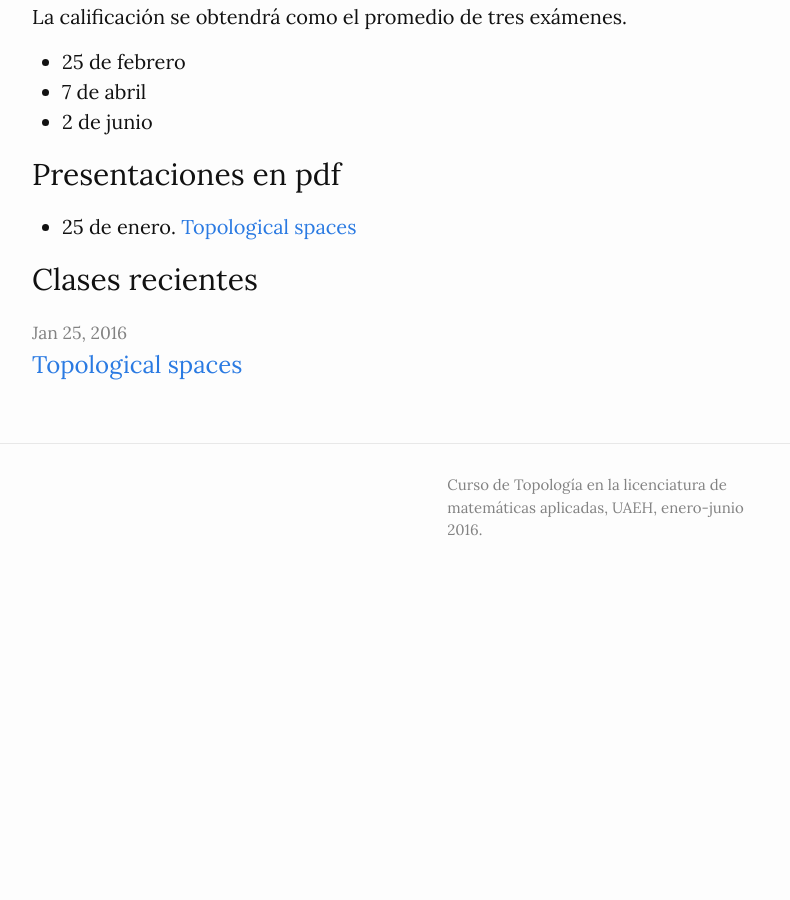
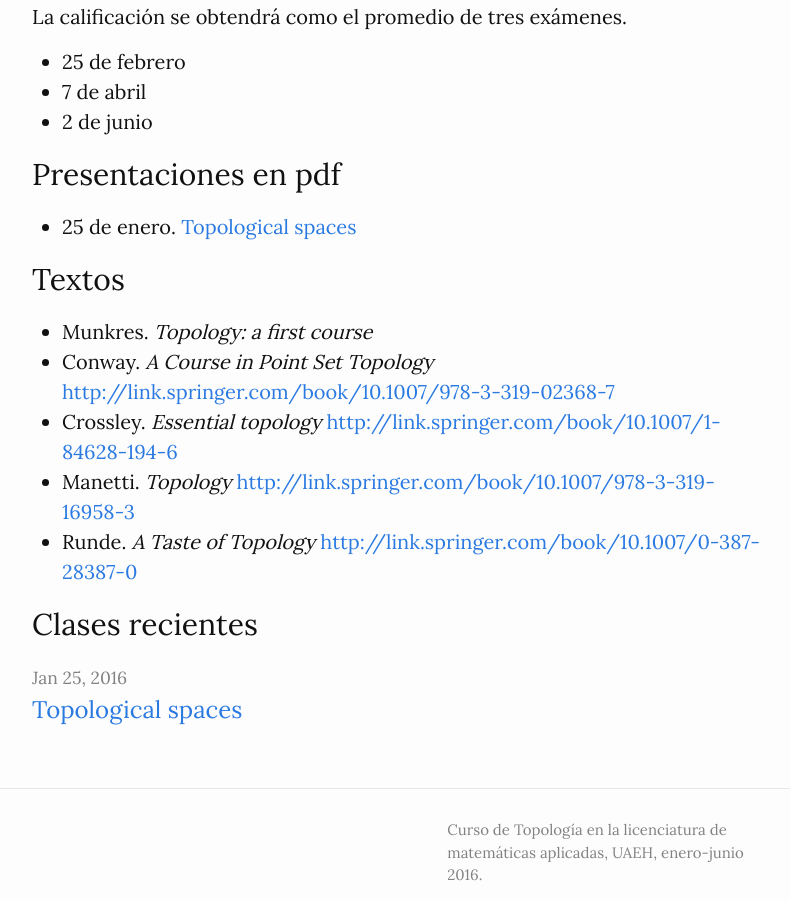
Before and after one commit to rvf0068/topologia, a Jekyll site: the page built from index.md, in a window 1280 px wide and 900 px high, scrolled down 931 px. Shown: the whole window, without its empty margins (238-1028 px from the left). Built offline with Jekyll 4.4.1, drawn with Linux system fonts in a browser that asks for light colours; before the commit the page ends 1533 px from its top, so only the background shows below that.

Commit message:
Add textbooks

```diff
--- a/index.md
+++ b/index.md
@@ -42,6 +42,14 @@ La calificación se obtendrá como el promedio de tres exámenes.
 
 -   25 de enero. [Topological spaces](https://github.com/rvf0068/topologia/raw/gh-pages/pdfs/2016-01-25-topological-spaces.pdf?raw=true)
 
+# Textos
+
+-   Munkres. *Topology: a first course*
+-   Conway. *A Course in Point Set Topology* <http://link.springer.com/book/10.1007/978-3-319-02368-7>
+-   Crossley. *Essential topology* <http://link.springer.com/book/10.1007/1-84628-194-6>
+-   Manetti. *Topology* <http://link.springer.com/book/10.1007/978-3-319-16958-3>
+-   Runde. *A Taste of Topology* <http://link.springer.com/book/10.1007/0-387-28387-0>
+
 # Clases recientes
 
 <ul class="post-list">
```
